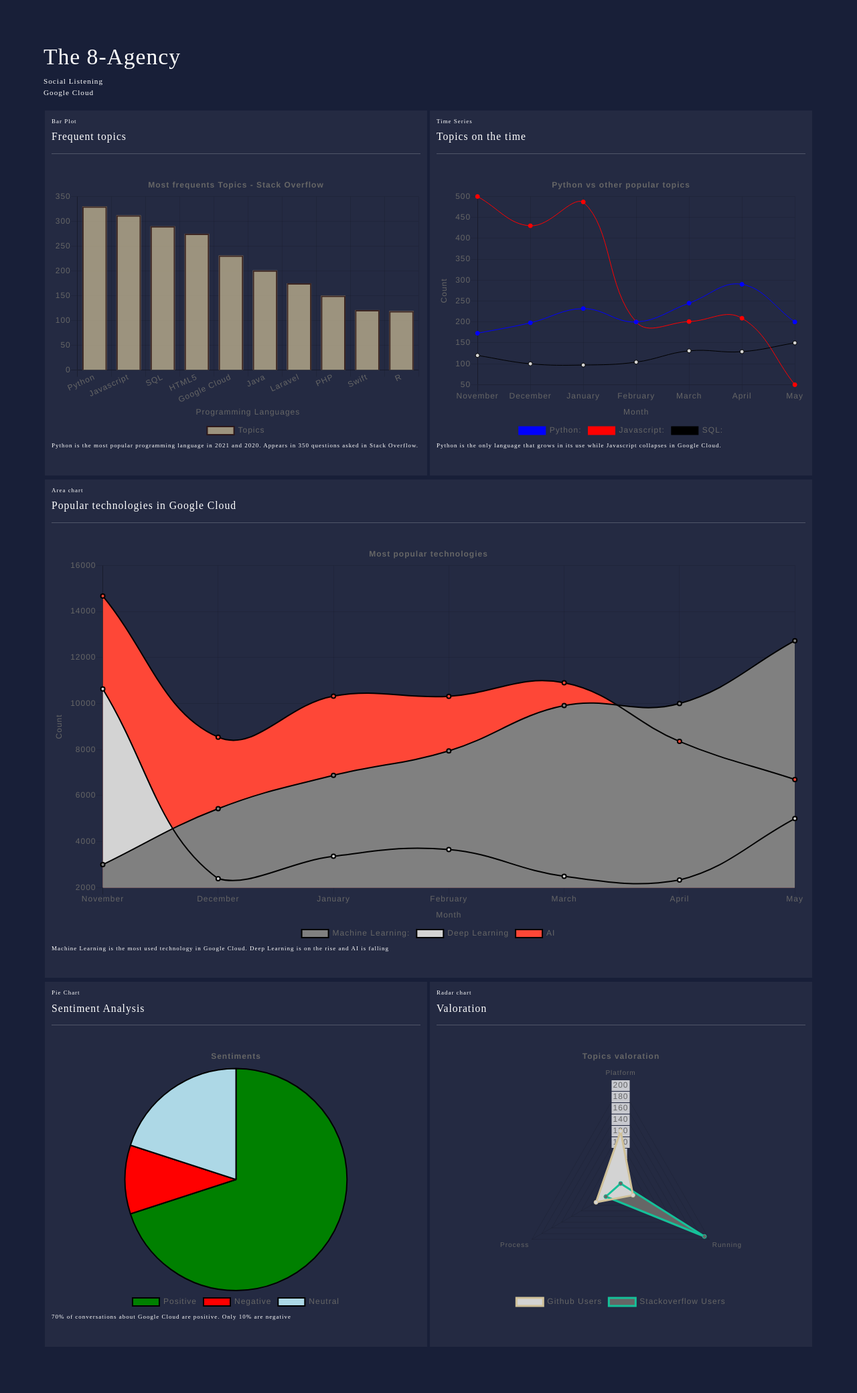
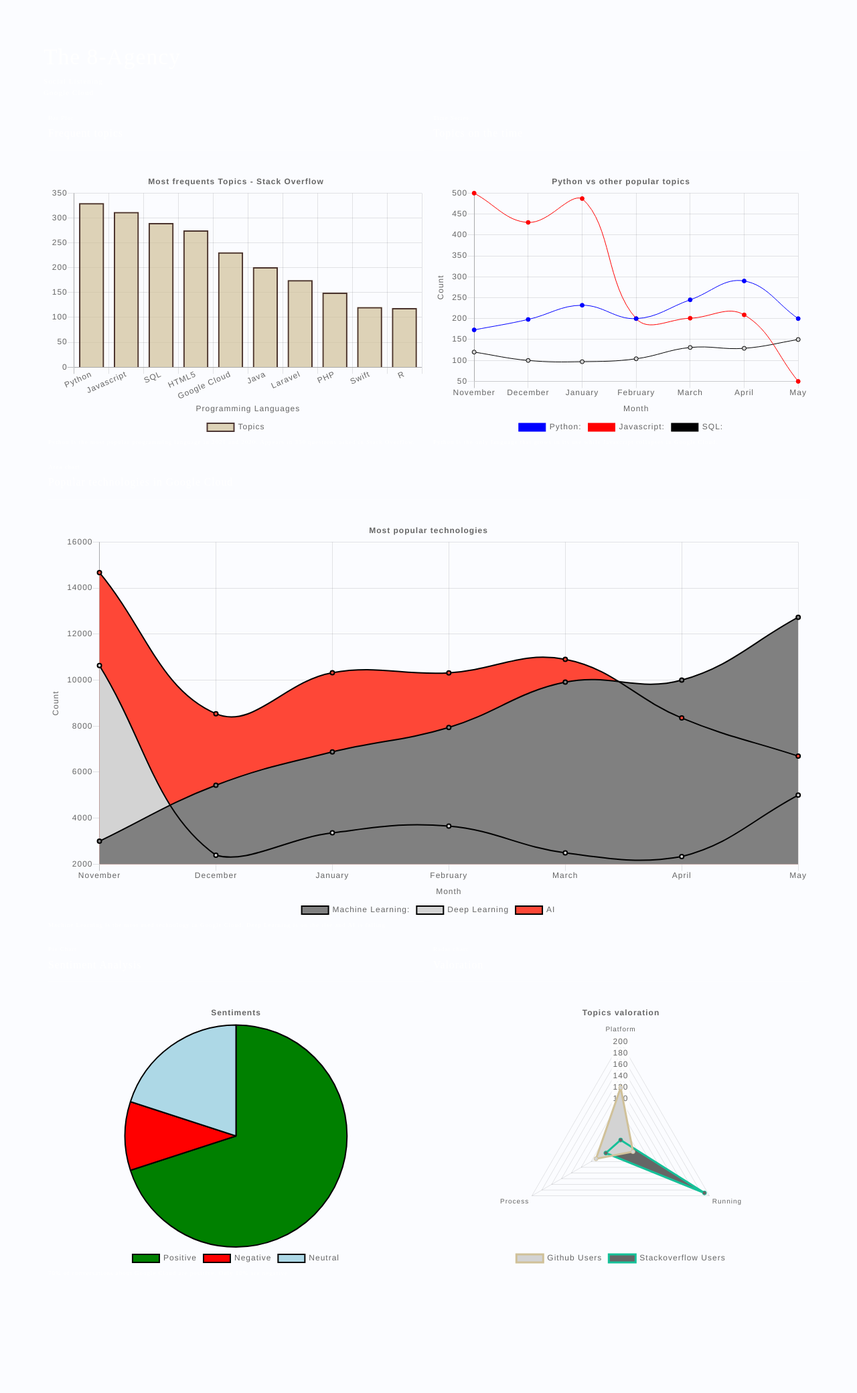
Before and after one commit to rodolfopardo/social-listening, a PHP site: page / in a window 1280 px wide. Shown: the whole page at 67% size. After the commit the page ends 1887 px from the top, so only its background shows below. Run offline with PHP 8.4, Linux system fonts and the light colour scheme; some web fonts are replaced.

Commit message:
subiendo archivo

```diff
--- a/css/style.css
+++ b/css/style.css
@@ -1,5 +1,5 @@
 body {
-  background: #181f38;
+  background: #fbfcff;
   font-family: 'Roboto-Condensed';
   color: white;
   font-size: .7em;
@@ -40,7 +40,7 @@ hr {
 
 figure {
     background-color: rgba(255,255,253,.05);
-    padding: 10px 10px 30px;
+    padding: 5px 5px 5px;
 }
 
 figure p {
```
